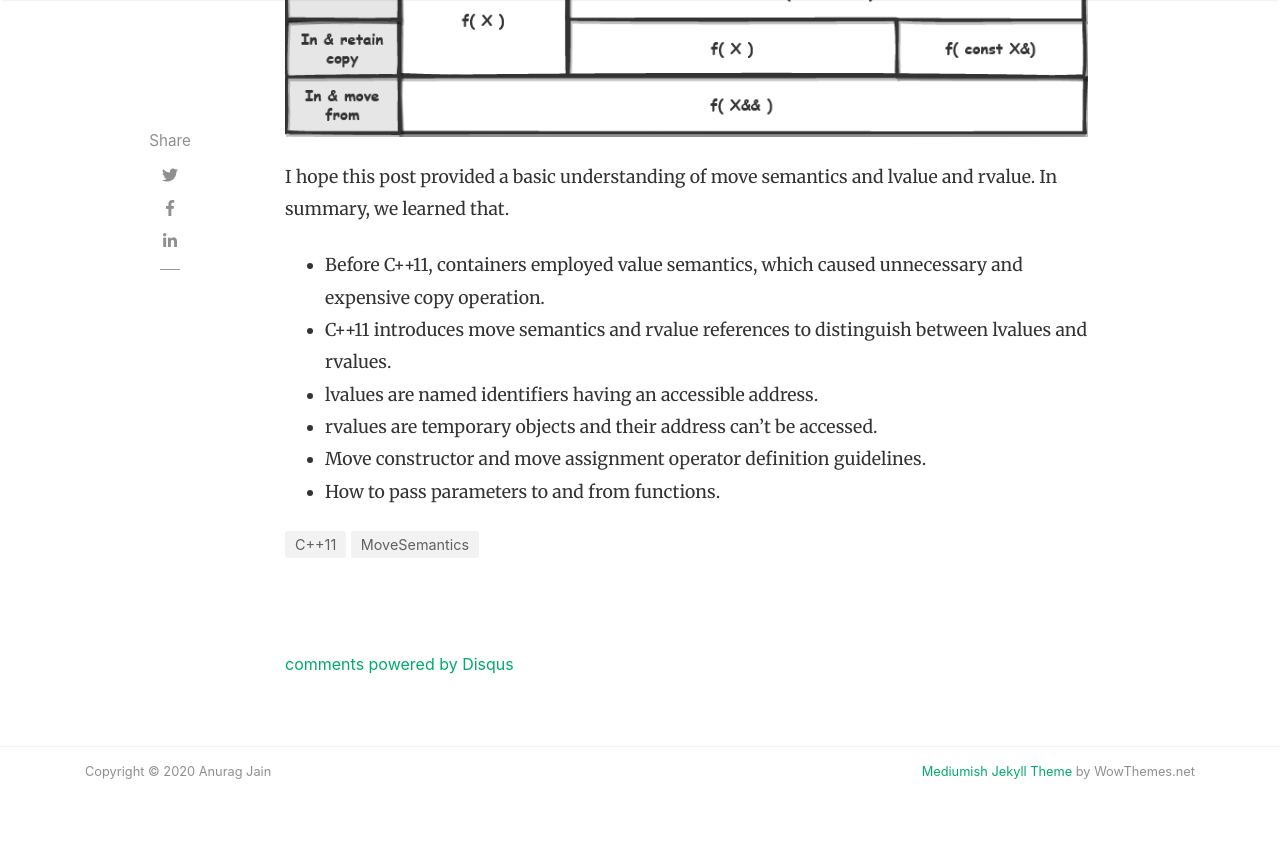
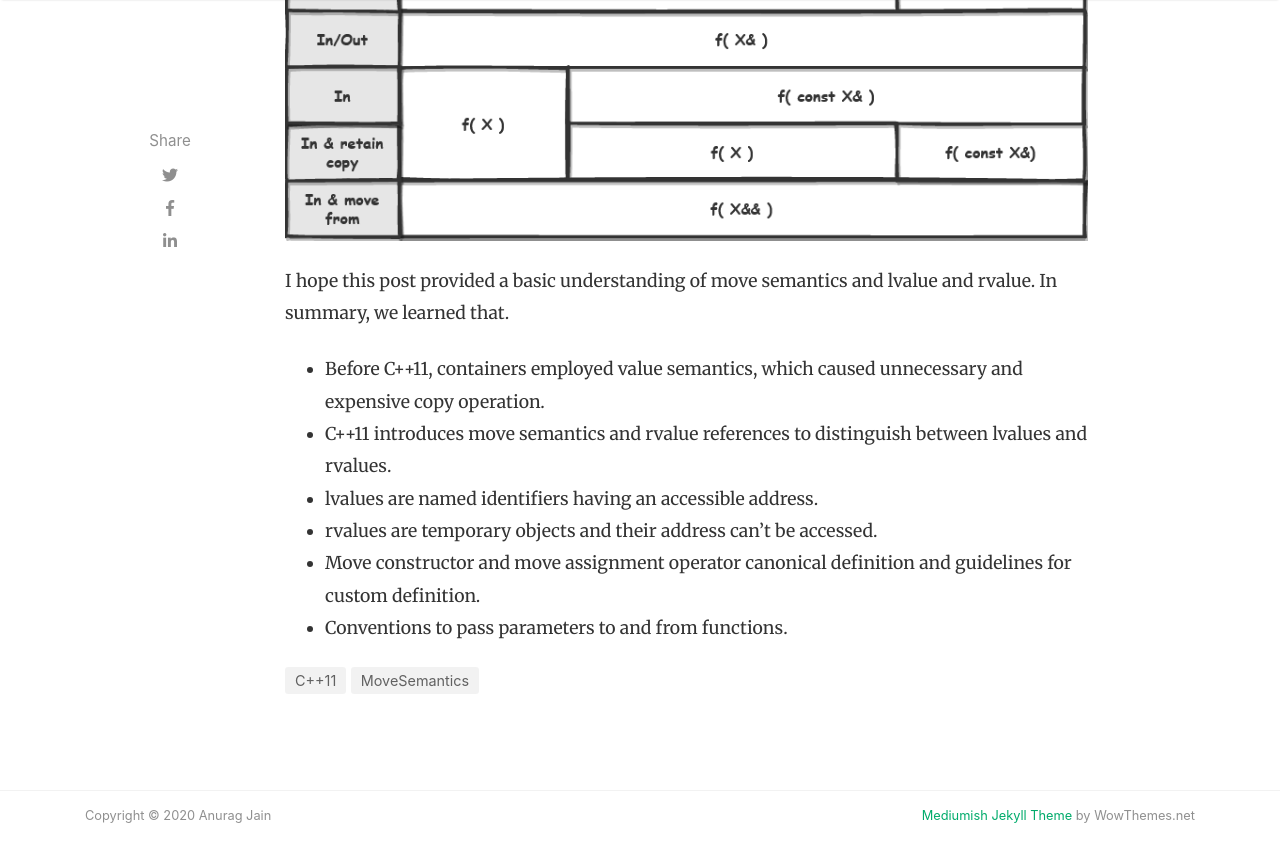
Before and after one commit to anurag-jain/anurag-jain.github.io, a Jekyll site: the page built from _posts/2020-17-08-move-semantics.md, in a window 1280 px wide and 900 px high, scrolled down 14188 px. Shown: the top 862 px of the window. Built offline with Jekyll 4.4.1, drawn with Linux system fonts in a browser that asks for light colours; nearby versions of some CDN libraries; comment, search, counter and statistics services are not loaded.

Commit message:
comments off and added author

```diff
--- a/_posts/2020-17-08-move-semantics.md
+++ b/_posts/2020-17-08-move-semantics.md
@@ -431,8 +431,8 @@ I hope this post provided a basic understanding of move semantics and lvalue and
 * C++11 introduces move semantics and rvalue references to distinguish between lvalues and rvalues.
 * lvalues are named identifiers having an accessible address.
 * rvalues are temporary objects and their address can't be accessed.
-* Move constructor and move assignment operator definition guidelines.
-* How to pass parameters to and from functions.
+* Move constructor and move assignment operator canonical definition and guidelines for custom definition.
+* Conventions to pass parameters to and from functions.
 
 
 [1]: [https://eli.thegreenplace.net/2011/12/15/understanding-lvalues-and-rvalues-in-c-and-c/]
```
Also changed, not shown: other parts of _posts/2020-17-08-move-semantics.md (+2 -2 lines).
